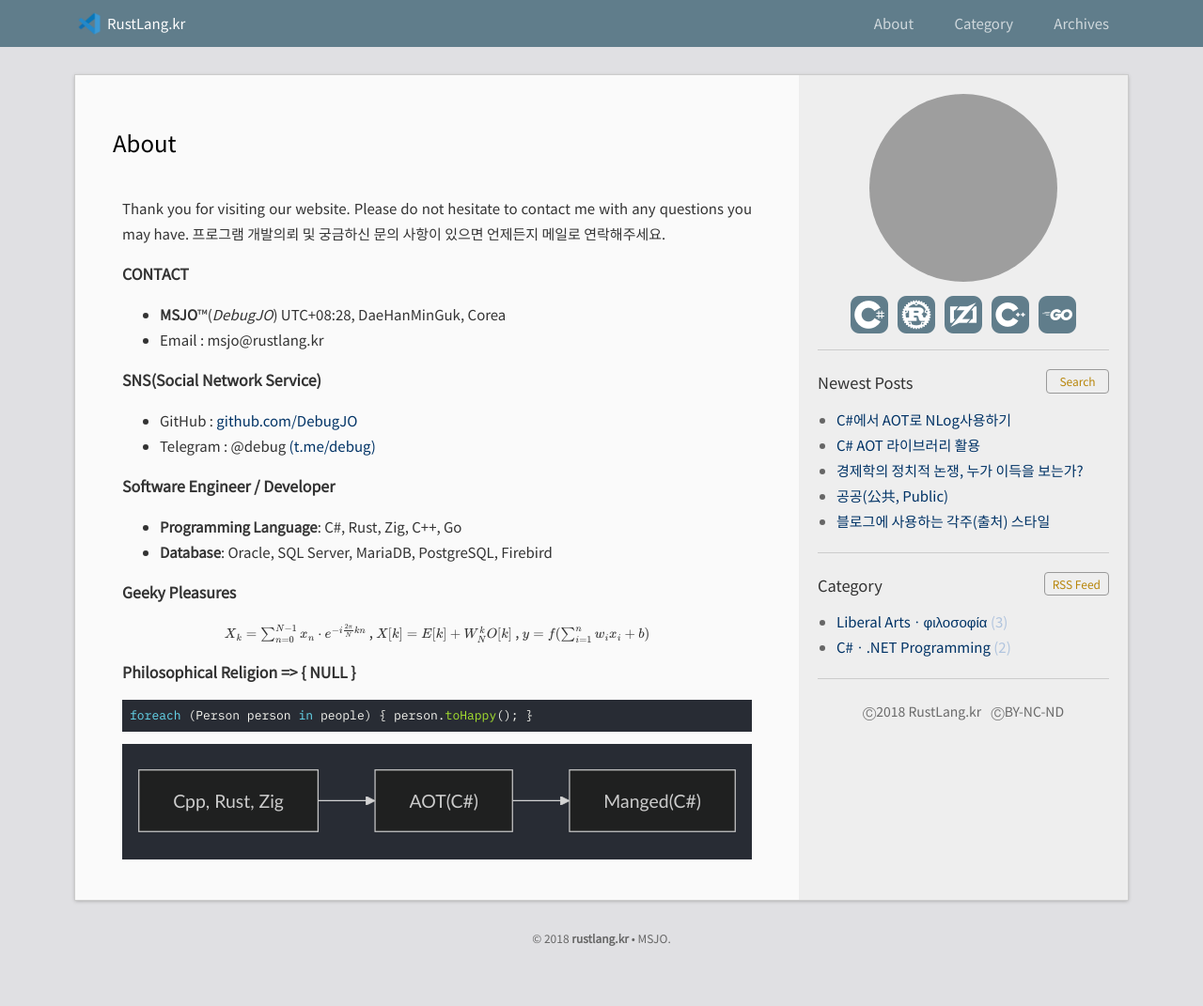
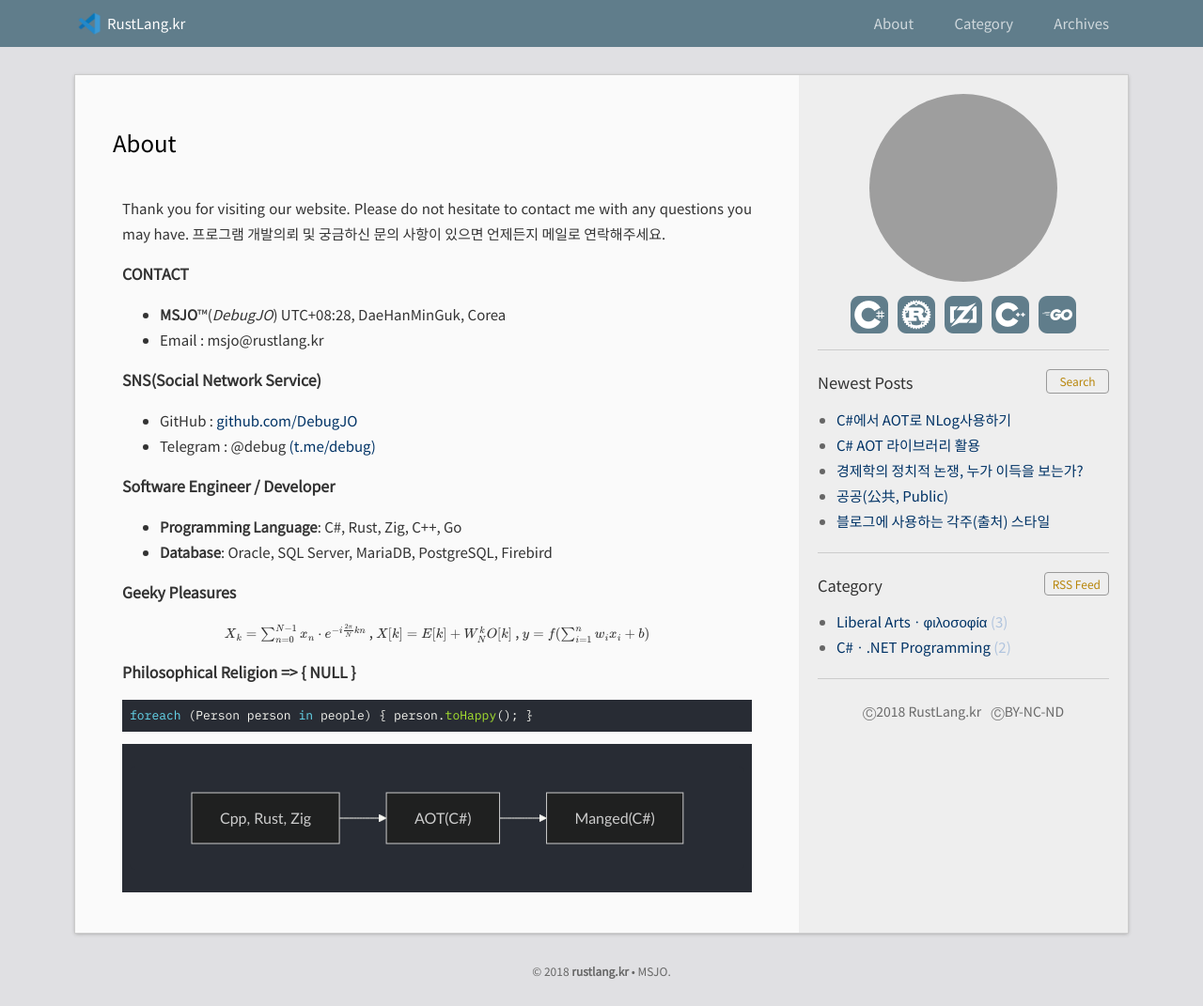
Before and after one commit to DebugJO/rustlang, a Jekyll site: the page built from about.md, in a window 1280 px wide. Shown: the whole page at 94% size. Built offline with Jekyll 4.4.1, drawn with Linux system fonts in a browser that asks for light colours; formulas are drawn with MathJax 3; before the commit the page ends 1036 px from its top, so only the background shows below that; grey boxes are pictures that could not be loaded.

Commit message:
Update mermaid.html

```diff
--- a/_includes/mermaid.html
+++ b/_includes/mermaid.html
@@ -1,60 +1,60 @@
 <style>
-  /* 1. 기존 테마의 pre, code 스타일이 절대 침범하지 못하도록 강제 리셋 */
+  /* 1. Mermaid 컨테이너를 기존 코드 블록(pre)처럼 보이게 설정 */
   .mermaid {
-    display: block;
-    width: 100%;
-    background: none !important;   /* 배경 제거 */
-    border: none !important;       /* 테두리 제거 */
-    padding: 0 !important;        /* 패딩 완전 제거 */
-    margin: 10px 0 !important;    /* 위아래 간격만 최소화 */
-    line-height: 1 !important;    /* 줄간격 리셋 */
-    text-align: center;
+    /* 기존 다크 코드 블록의 배경색과 비슷하게 설정 (테마에 맞춰 자동 조절됨) */
+    background-color: #282c34 !important; /* 필요시 사용 중인 다크 배경색으로 수정 가능 */
+    border-radius: 6px;                  /* 코드 블록의 둥근 모서리 유지 */
+    padding: 20px 0;                     /* 다이어그램 위아래 여백 */
+    margin: 1rem 0;
+    display: flex;
+    justify-content: center;
+    overflow-x: auto;                    /* 모바일에서 잘림 방지 */
   }
 
-  /* 2. 생성된 SVG의 배경이나 외곽선도 타이트하게 조정 */
-  .mermaid svg {
-    max-width: 100% !important;
-    height: auto !important;
-    background: none !important;
+  /* 2. 로딩 전 마크다운 텍스트가 잠깐 보이는 현상 방지 */
+  .language-mermaid {
+    display: none;
   }
 </style>
 
 <script type="module">
   import mermaid from 'https://cdn.jsdelivr.net/npm/mermaid@11/dist/mermaid.esm.min.mjs';
 
-  document.addEventListener('DOMContentLoaded', function () {
-    // .language-mermaid 클래스를 가진 요소를 찾음
-    const mermaidElements = document.querySelectorAll('.language-mermaid');
+  // 다크 모드 설정을 포함하여 초기화
+  mermaid.initialize({
+    startOnLoad: false, // 수동 제어를 위해 false
+    theme: 'dark',      /* 핵심: 다크 테마 적용 */
+    logLevel: 3,
+    securityLevel: 'loose',
+    themeVariables: {
+      /* 다크 배경에 어울리도록 색상 미세 조정 (선택 사항) */
+      darkMode: true,
+      background: '#282c34',
+      primaryColor: '#bb86fc',
+      lineColor: '#f8f8f2'
+    }
+  });
 
-    mermaidElements.forEach(function (el) {
-      // 1. 가장 안쪽의 텍스트(다이어그램 코드)만 추출
+  document.addEventListener('DOMContentLoaded', async function () {
+    const elements = document.querySelectorAll('.language-mermaid');
+
+    for (let i = 0; i < elements.length; i++) {
+      const el = elements[i];
+      // Jekyll이 감싸고 있는 가장 바깥쪽 컨테이너 찾기
+      const container = el.closest('.highlighter-rouge') || el;
       const rawCode = el.innerText.trim();
 
-      // 2. 새로운 클린 DIV 생성 (pre나 code 태그 아님)
-      const newDiv = document.createElement('div');
-      newDiv.className = 'mermaid';
-      newDiv.textContent = rawCode;
+      // 새로운 div 생성
+      const chartDiv = document.createElement('div');
+      chartDiv.className = 'mermaid';
+      chartDiv.setAttribute('id', 'mermaid-' + i);
+      chartDiv.textContent = rawCode;
 
-      // 3. Jekyll이 만든 가장 바깥쪽 컨테이너(.highlighter-rouge)를 찾아 통째로 교체
-      // 이렇게 하면 pre, code 태그가 DOM에서 완전히 사라짐
-      const container = el.closest('.highlighter-rouge');
-      if (container) {
-        container.parentNode.replaceChild(newDiv, container);
-      } else {
-        // 혹시 모르니 부모가 highlighter-rouge가 아닐 경우에도 대비
-        el.parentNode.replaceChild(newDiv, el);
-      }
-    });
+      // 기존 블록을 Mermaid 블록으로 교체
+      container.parentNode.replaceChild(chartDiv, container);
+    }
 
-    // 4. Mermaid 초기화 (패딩 등 내부 설정 타이트하게)
-    mermaid.initialize({
-      startOnLoad: true,
-      theme: 'dark', // 다크모드면 'dark'로 변경
-      securityLevel: 'loose',
-      // 다이어그램 내부 여백도 줄이고 싶다면 아래 설정 추가
-      flowchart: { useMaxWidth: true, htmlLabels: true },
-      sequence: { useMaxWidth: true, boxMargin: 5 },
-      er: { useMaxWidth: true }
-    });
+    // 렌더링 시작
+    await mermaid.run();
   });
 </script>
```
